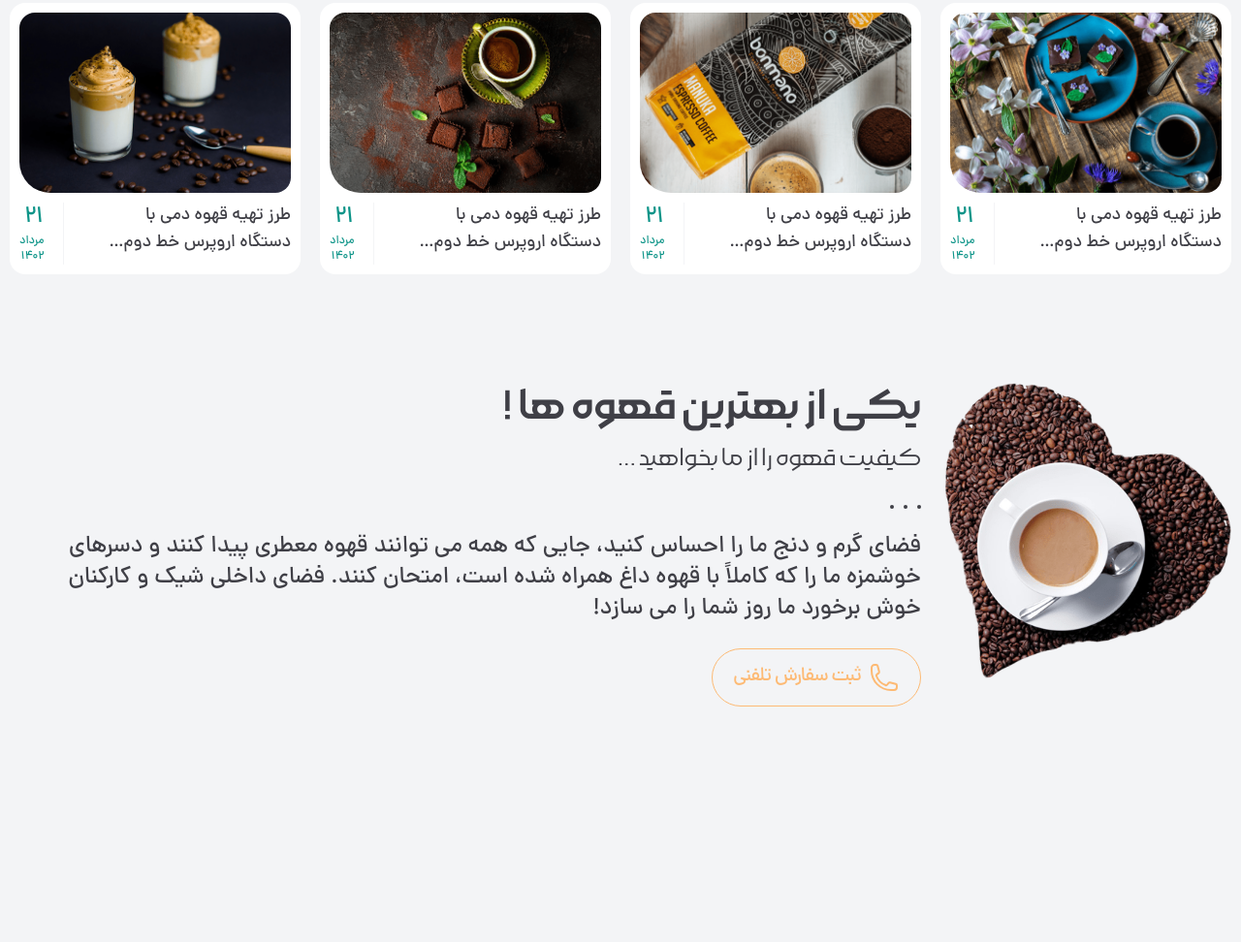
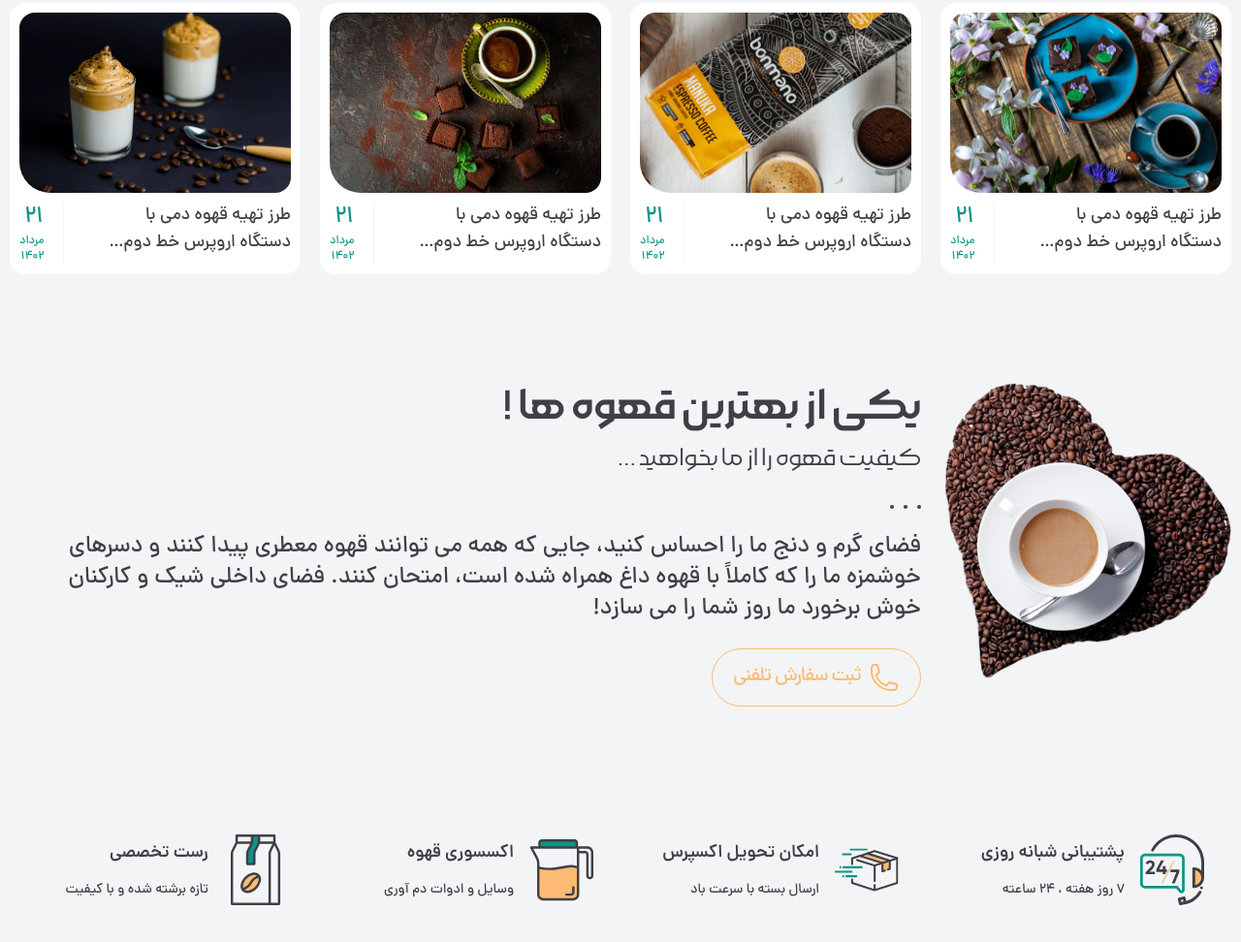
Before and after one commit to atefe-fazeli/Coffee-Shop, a website: page public/index.html in a window 1280 px wide. Shown: the part 3855-4827 px from the top of the page at 97% size. Before the commit the page ends 4664 px from the top, so only its background shows below. Drawn offline with Linux system fonts and the light colour scheme.

Commit message:
services section finished

```diff
--- a/public/index.html
+++ b/public/index.html
@@ -2221,7 +2221,100 @@
             </div>
           </div>
           <!--  -->
-
+          <div class="services grid grid-cols-2 md:grid-cols-3 lg:grid-cols-4 mt-16 md:mt-28">
+            <div
+              class="px-7 py-5"
+            >
+              <div
+                class="flex flex-col md:flex-row  md:gap-x-4 items-center"
+              >
+                <img
+                  src="../public/images/svgs/services/support.svg"
+                  class="w-[66px] h-[73px]"
+                />
+                <div
+                  class="flex flex-col mt-5 md:mt-0 gap-y-1 md:gap-y-[14px] text-center md:text-start"
+                >
+                  <span
+                    class="text-sm md:text-lg font-DanaDemiBolid dark:text-white"
+                    >پشتیبانی شبانه روزی</span
+                  >
+                  <span class="text-xs md:text-sm dark:text-white"
+                    >7 روز هفته ، 24 ساعته</span
+                  >
+                </div>
+              </div>
+            </div>
+            <div
+              class=" px-7 py-5"
+            >
+              <div
+                class="flex flex-col md:flex-row  md:gap-x-4 items-center"
+              >
+                <img
+                  src="../public/images/svgs/services/express-delivery.svg"
+                  class="w-[66px] h-[73px]"
+                />
+                <div
+                  class="flex flex-col mt-5 md:mt-0 gap-y-1 md:gap-y-[14px] text-center md:text-start"
+                >
+                  <span
+                    class="text-sm md:text-lg font-DanaDemiBolid dark:text-white"
+                    >امکان تحویل اکسپرس</span
+                  >
+                  <span class="text-xs md:text-sm dark:text-white"
+                    >ارسال بسته با سرعت باد</span
+                  >
+                </div>
+              </div>
+            </div>
+            <div
+              class=" px-7 py-5"
+            >
+              <div
+                class="flex flex-col md:flex-row  md:gap-x-4 items-center"
+              >
+                <img
+                  src="../public/images/svgs/services/pitcher.svg"
+                  class="w-[66px] h-[73px] dark:text-white "
+                />
+                <div
+                  class="flex flex-col mt-5 md:mt-0 gap-y-1 md:gap-y-[14px] text-center md:text-start"
+                >
+                  <span
+                    class="text-sm md:text-lg font-DanaDemiBolid dark:text-white"
+                    >اکسسوری قهوه</span
+                  >
+                  <span class="text-xs md:text-sm dark:text-white"
+                    >وسایل و ادوات دم آوری</span
+                  >
+                </div>
+              </div>
+            </div>
+            <div
+              class="px-7 py-5"
+            >
+              <div
+                class="flex flex-col md:flex-row  md:gap-x-4 items-center"
+              >
+                <img
+                  src="../public/images/svgs/services/coffee.svg"
+                  class="w-[66px] h-[73px]"
+                />
+                <div
+                  class="flex flex-col mt-5 md:mt-0 gap-y-1 md:gap-y-[14px] text-center md:text-start"
+                >
+                  <span
+                    class="text-sm md:text-lg font-DanaDemiBolid dark:text-white"
+                    >رست تخصصی</span
+                  >
+                  <span class="text-xs md:text-sm dark:text-white"
+                    >تازه برشته شده و با کیفیت</span
+                  >
+                </div>
+              </div>
+            </div>
+          </div>
         </div>
       </section>
     </main>
--- a/src/input.css
+++ b/src/input.css
@@ -36,6 +36,7 @@
       a{
         cursor: pointer;
       }
+
 }
 @layer components{
   .navbar{
@@ -140,4 +141,33 @@
   .flex-center{
     @apply flex items-center justify-center
   }
+  .services{
+    @apply relative
+  }
+  .services ::before{
+    content: "";
+    position: absolute;
+    margin: auto;
+    inset: 0;
+    background-color: #d1d5db;
+    height: 100%;
+    width: 1px;
+  }
+  .services ::after{
+    content: "";
+    position: absolute;
+    margin: auto;
+    inset: 0;
+    background-color: #d1d5db;
+    width: 100%;
+    height: 1px;
+  }
+  html.dark.services::after,.services::before{
+   @apply bg-white/10
+  }
+  @media screen and (min-width: 480px) {
+    .services ::after,.services ::before{
+      content: none;
+    }
+  }
 }
```
Also changed, not shown: dist/output.css.
